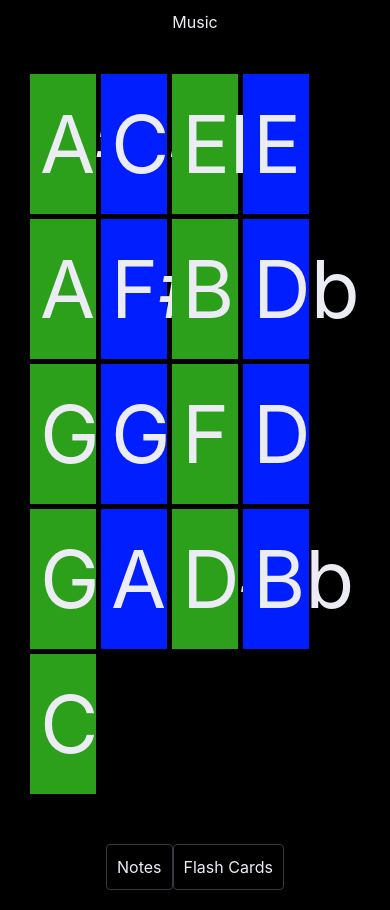
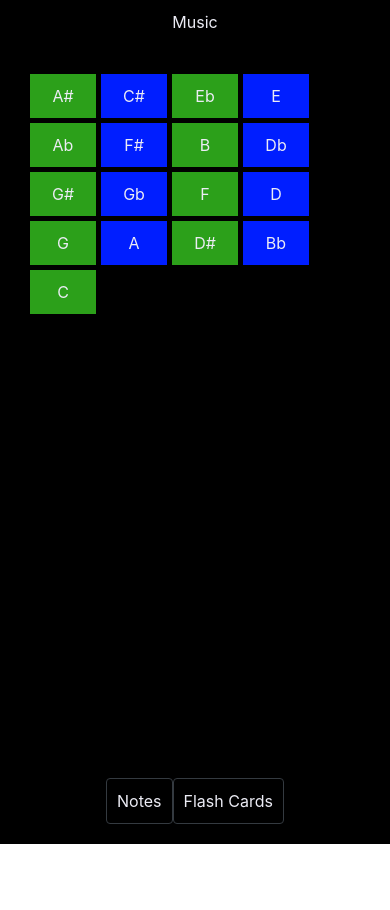
Before and after one commit to golubitsky/music, a React (Create React App) app: page / in a window 390 px wide. After the commit the page ends 844 px from the top, so only its background shows below. Built offline with nearby package versions, Linux system fonts and the light colour scheme.

Commit message:
better on iphone than before

```diff
--- a/src/screens/NotesInRandomOrder.css
+++ b/src/screens/NotesInRandomOrder.css
@@ -9,8 +9,6 @@
 
 .cell {
   background-color: rgb(44, 160, 26);
-  font-size: 5em;
-  margin: 0;
 }
 .cell:nth-child(2n) {
   background-color: rgb(0, 30, 255);
```
